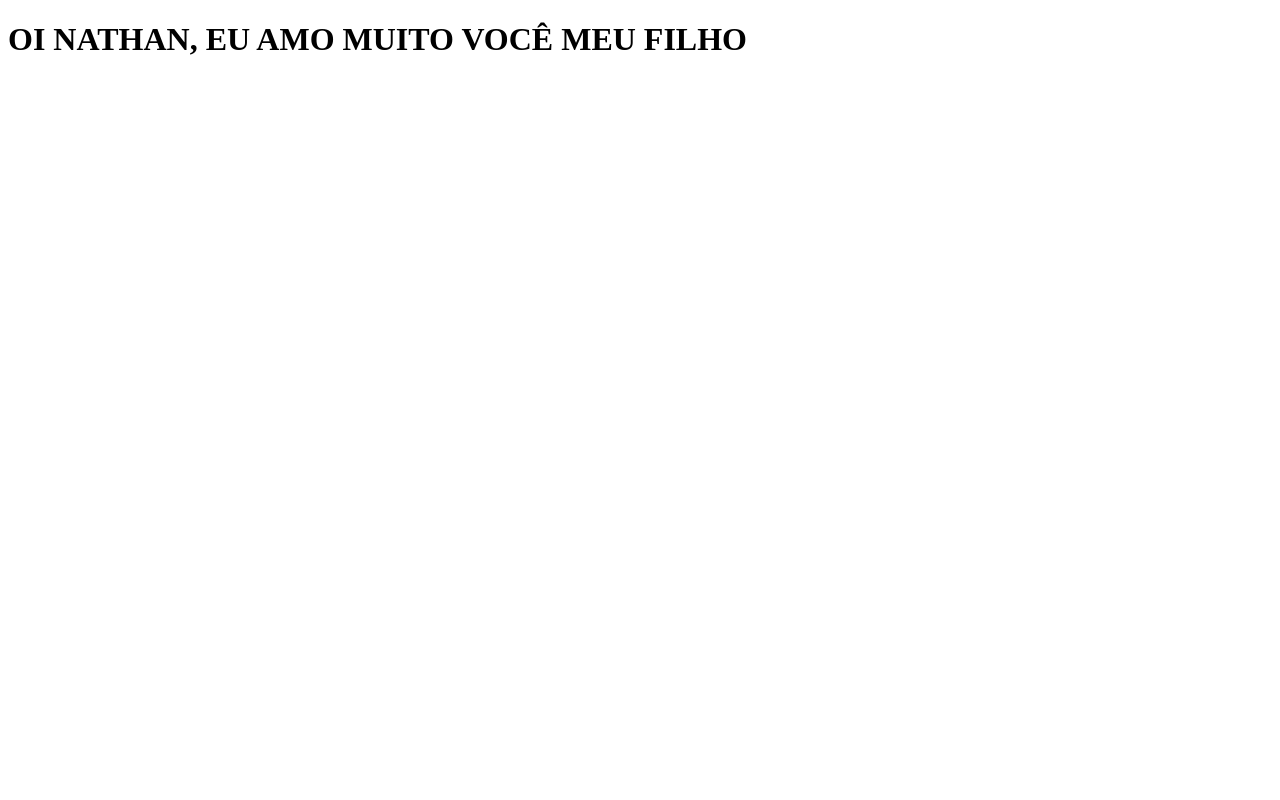
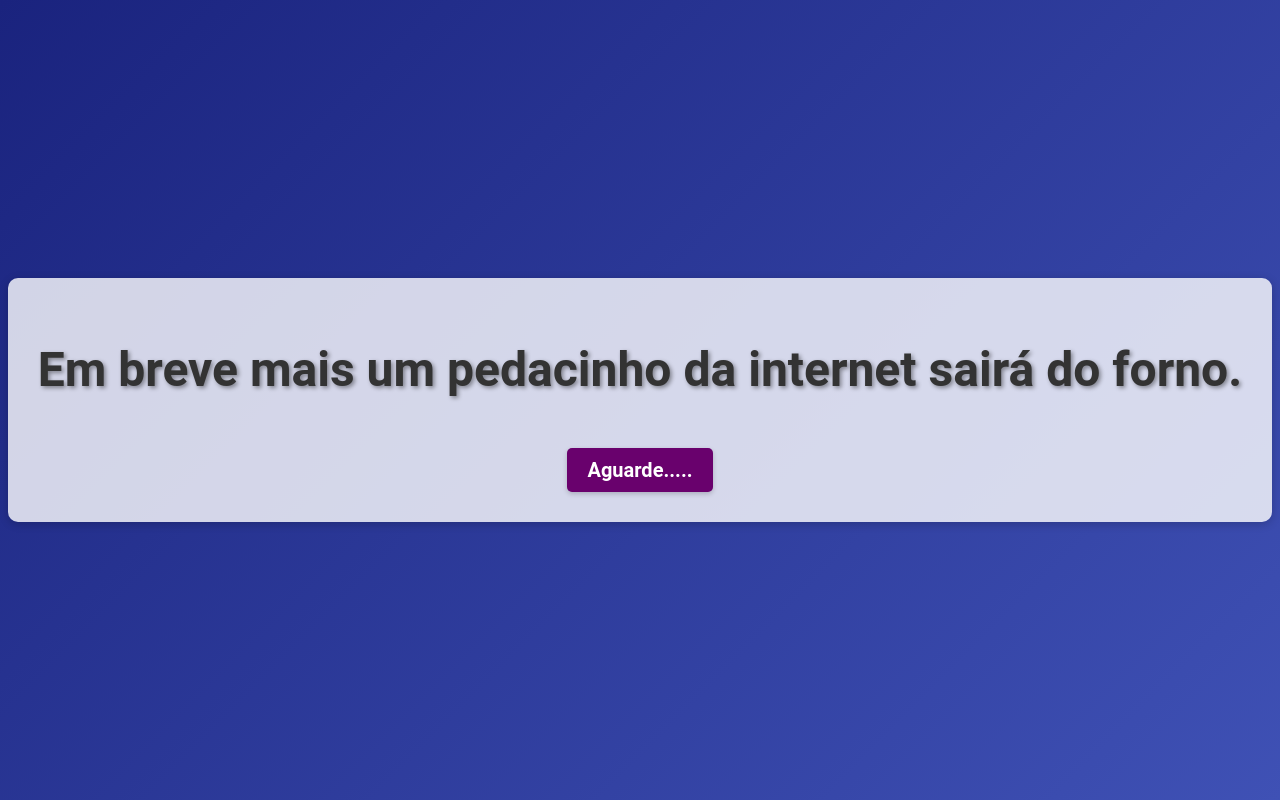
Before and after one commit to Andresantos86/clone-tabnews, a Next.js app: page / in a window 1280 px wide. Built offline with nearby package versions, Linux system fonts and the light colour scheme.

Commit message:
pagina em construção

```diff
--- /dev/null
+++ b/pages/_app.js
@@ -0,0 +1,5 @@
+import "../src/estilo/style.css"
+
+export default function MyApp({Component, pageProps}){
+  return<Component {...pageProps}/>
+}
--- a/pages/index.js
+++ b/pages/index.js
@@ -1,5 +1,14 @@
+
+
 function Home() {
-  return <h1>OI NATHAN, EU AMO MUITO VOCÊ MEU FILHO</h1>;
+  return (
+    <div className="container">
+
+      <h1>Em breve mais um pedacinho da internet sairá do forno.</h1>
+      <a href="#" className="button">Aguarde.....</a>
+    </div>
+  );
+
 }
 
 export default Home;
--- /dev/null
+++ b/src/estilo/style.css
@@ -0,0 +1,51 @@
+body {
+  margin: 0;
+  padding: 0;
+  display: flex;
+  justify-content: center;
+  align-items: center;
+  height: 100vh;
+  background: linear-gradient(135deg, #1a237e, #3f51b5);
+  font-family: 'Roboto', sans-serif;
+}
+
+.container {
+  text-align: center;
+  background-color: rgba(255, 255, 255, 0.8);
+  border-radius: 10px;
+  padding: 30px;
+  box-shadow: 0 2px 10px rgba(0, 0, 0, 0.2);
+}
+
+h1 {
+  font-size: 48px;
+  font-weight: bold;
+  color: #333;
+  text-shadow: 2px 2px 4px rgba(0, 0, 0, 0.4);
+  margin-bottom: 20px;
+}
+
+p {
+  font-size: 18px;
+  color: #333;
+  line-height: 1.6;
+}
+
+.button {
+  display: inline-block;
+  margin-top: 30px;
+  padding: 10px 20px;
+  font-size: 20px;
+  font-weight: bold;
+  color: #fff;
+  background-color: #69016d;
+  border: none;
+  border-radius: 5px;
+  cursor: pointer;
+  text-decoration: none;
+  box-shadow: 0 2px 5px rgba(0, 0, 0, 0.2);
+}
+
+.button:hover {
+  background-color: #ff4081;
+}
```
